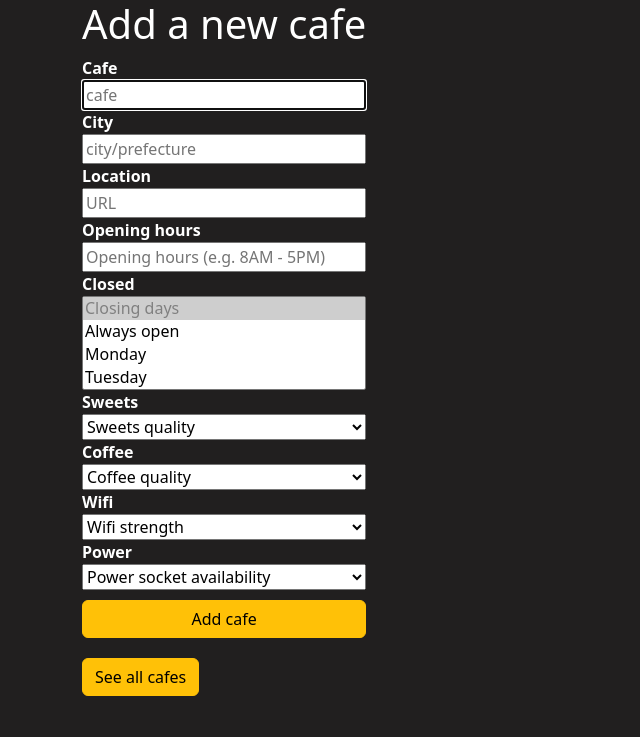
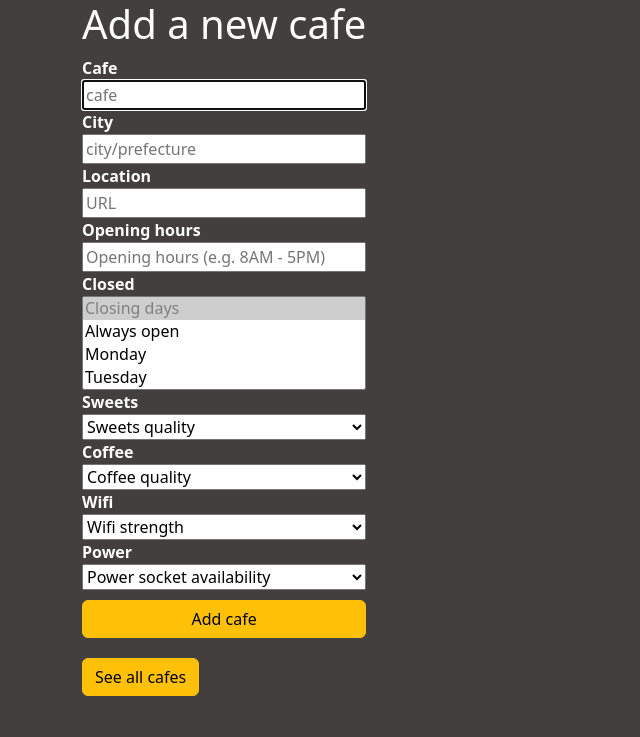
Before and after one commit to CamilleOnoda/100_days_Python, a Flask app: page /add in a window 1280 px wide. Shown: the top 737 px of the page, without its empty margins (0-640 px from the left). Run offline with Flask 3, Linux system fonts and the light colour scheme; some libraries are stand-ins or nearby versions.

Commit message:
Change background color

```diff
--- a/Day_62_Coffee-and-Wifi/static/css/styles.css
+++ b/Day_62_Coffee-and-Wifi/static/css/styles.css
@@ -17,7 +17,7 @@
 }
 
 body {
-background-color: #211f1f;
+background-color: #423F3E;
 color: white;
 }
 
```
